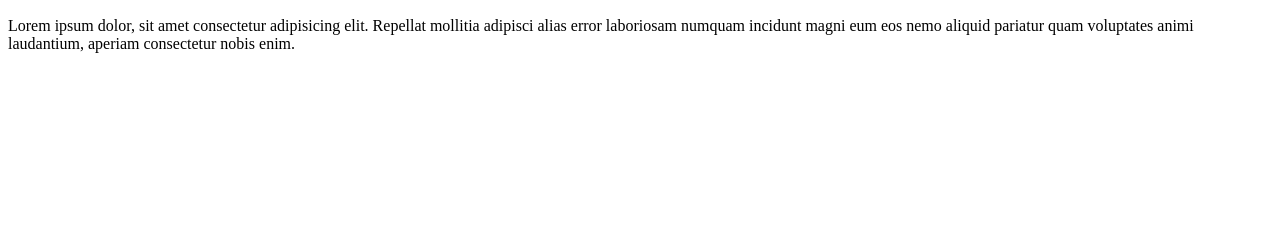
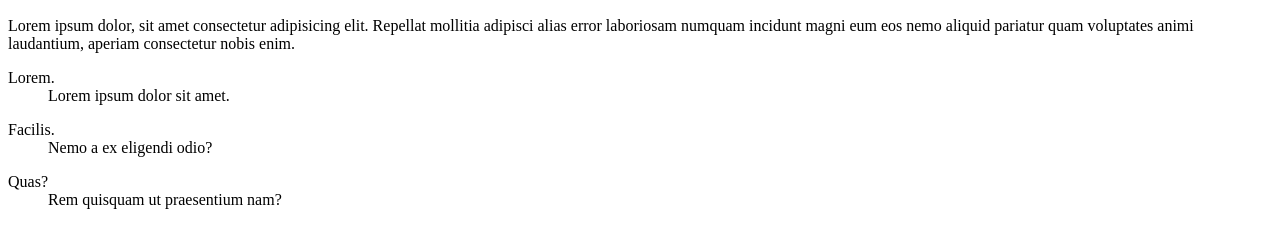
Before and after one commit to MMI-SAE-105/2022-r113-tp2-menu-alpinejs-marionmura, a website: page index.html in a window 1280 px wide. Shown: the part 139-386 px from the top of the page. Drawn offline with nearby package versions, Linux system fonts and the light colour scheme.

Commit message:
accordéon

```diff
--- a/index.html
+++ b/index.html
@@ -52,5 +52,17 @@
       nemo aliquid pariatur quam voluptates animi laudantium, aperiam
       consectetur nobis enim.
     </p>
+    <dl>
+      <dt>Lorem.</dt>
+      <dd>Lorem ipsum dolor sit amet.</dd>
+    </dl>
+    <dl>
+      <dt>Facilis.</dt>
+      <dd>Nemo a ex eligendi odio?</dd>
+    </dl>
+    <dl>
+      <dt>Quas?</dt>
+      <dd>Rem quisquam ut praesentium nam?</dd>
+    </dl>
   </body>
 </html>
```
